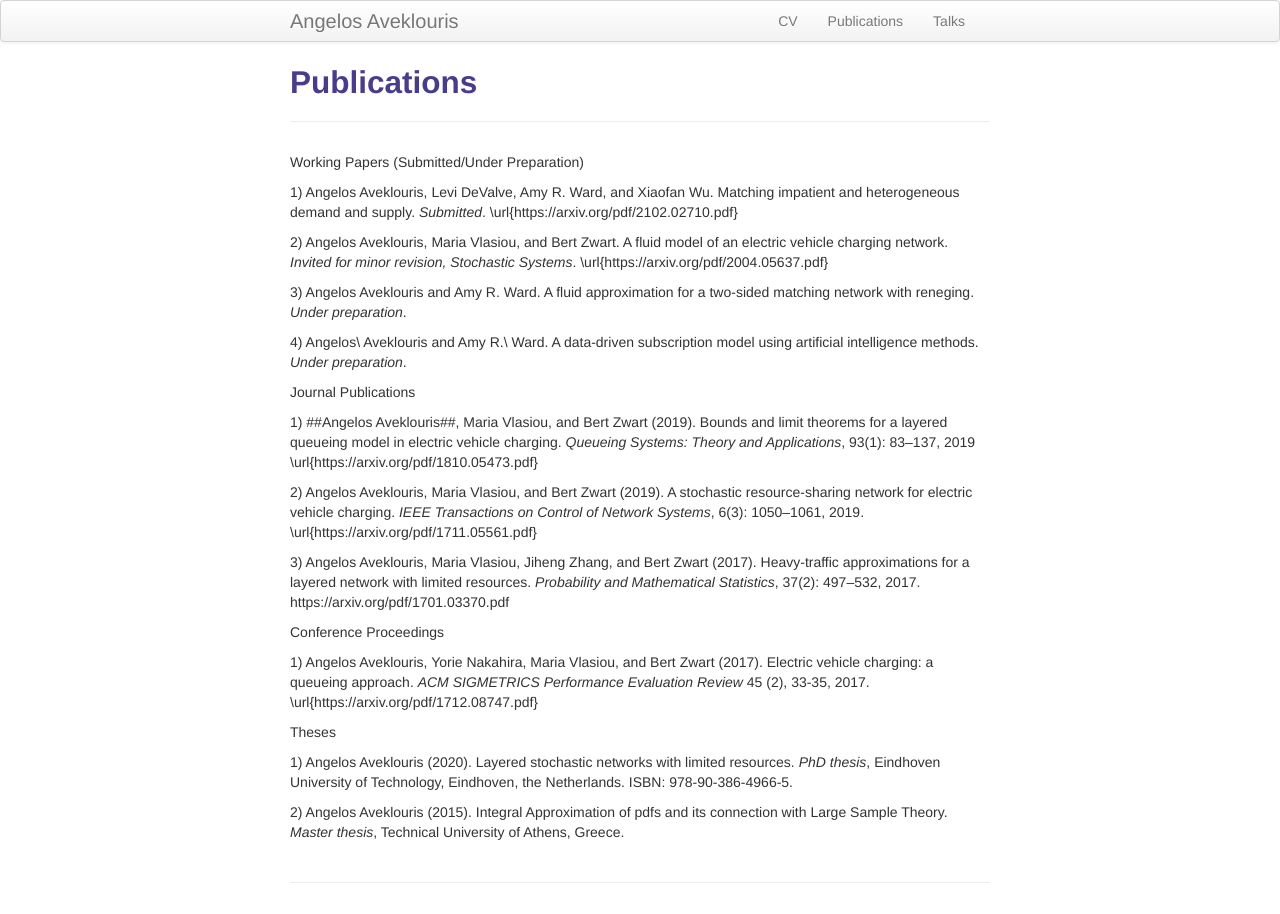
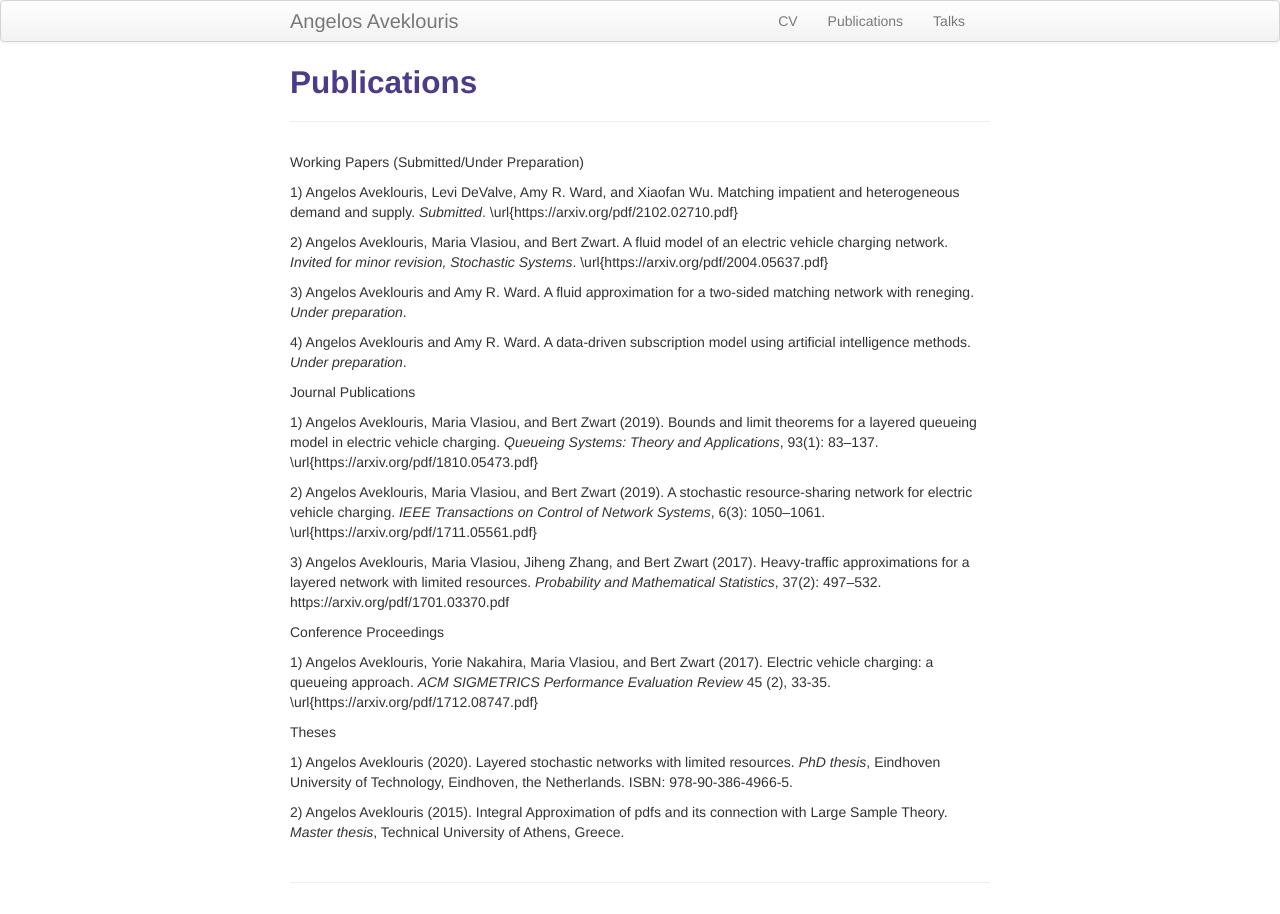
Before and after one commit to Angelos90/Angelos90.github.io, a Jekyll site: the page built from pages/publications.md, in a window 1280 px wide. Built offline with Jekyll 4.4.1, drawn with Linux system fonts in a browser that asks for light colours.

Commit message:
Update publications.md

```diff
--- a/pages/publications.md
+++ b/pages/publications.md
@@ -15,26 +15,26 @@ Working Papers (Submitted/Under Preparation)
  3) Angelos Aveklouris and Amy R. Ward. A fluid approximation for a two-sided matching network with reneging.
     *Under preparation*.
 
- 4)  Angelos\ Aveklouris and Amy R.\ Ward.  A data-driven subscription model using artificial intelligence methods.
+ 4)  Angelos Aveklouris and Amy R. Ward.  A data-driven subscription model using artificial intelligence methods.
      *Under preparation*.
 
 Journal Publications
 
- 1) ##Angelos Aveklouris##, Maria Vlasiou, and Bert Zwart (2019). Bounds and limit theorems for a layered queueing model in electric vehicle charging.
-    *Queueing Systems: Theory and Applications*, 93(1): 83--137, 2019
+ 1) Angelos Aveklouris, Maria Vlasiou, and Bert Zwart (2019). Bounds and limit theorems for a layered queueing model in electric vehicle charging.
+    *Queueing Systems: Theory and Applications*, 93(1): 83--137.
       \url{https://arxiv.org/pdf/1810.05473.pdf}
 
  2)  Angelos Aveklouris, Maria Vlasiou, and Bert Zwart (2019). A stochastic resource-sharing network for electric vehicle charging.
-    *IEEE Transactions on Control of Network Systems*, 6(3): 1050--1061, 2019.
+    *IEEE Transactions on Control of Network Systems*, 6(3): 1050--1061.
     \url{https://arxiv.org/pdf/1711.05561.pdf}
 
 3) Angelos Aveklouris, Maria Vlasiou, Jiheng Zhang, and Bert Zwart (2017).  Heavy-traffic approximations for a layered network with limited resources.
-   *Probability and Mathematical Statistics*, 37(2): 497--532, 2017.  https://arxiv.org/pdf/1701.03370.pdf
+   *Probability and Mathematical Statistics*, 37(2): 497--532.  https://arxiv.org/pdf/1701.03370.pdf
 
 Conference Proceedings
 
 1) Angelos Aveklouris, Yorie Nakahira, Maria Vlasiou, and Bert Zwart (2017). Electric vehicle charging: a queueing approach.
-   *ACM SIGMETRICS Performance Evaluation Review* 45 (2), 33-35, 2017.
+   *ACM SIGMETRICS Performance Evaluation Review* 45 (2), 33-35.
 \url{https://arxiv.org/pdf/1712.08747.pdf}
 
 Theses
```
